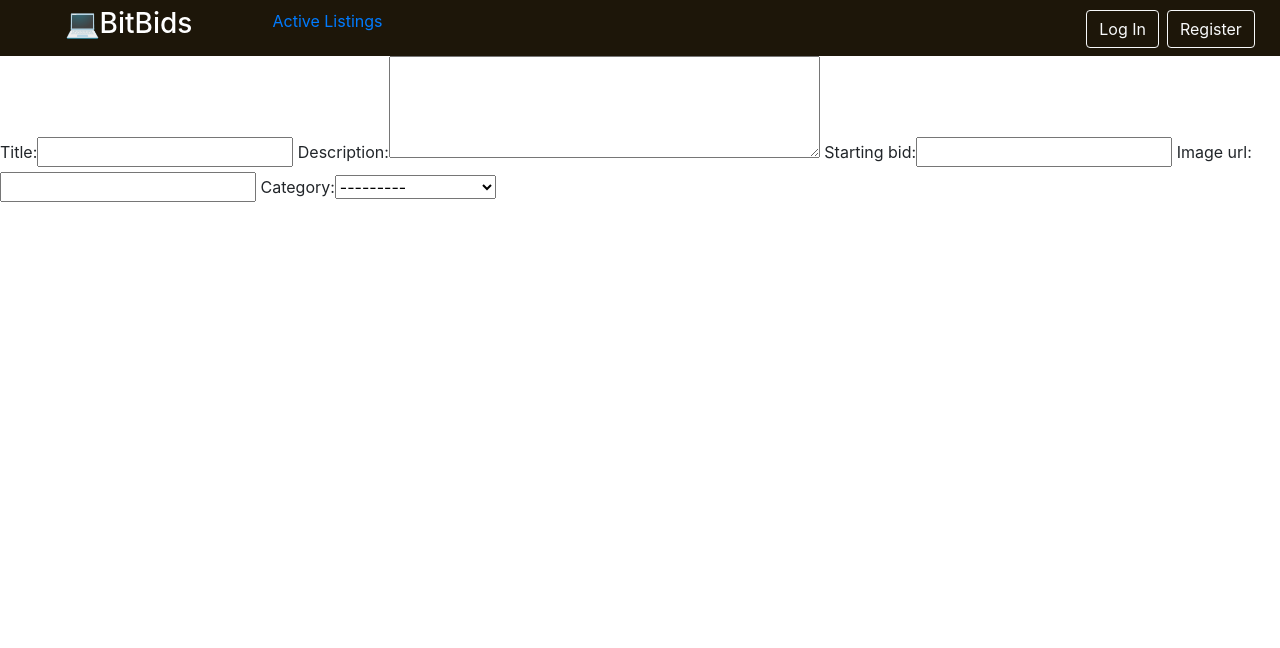
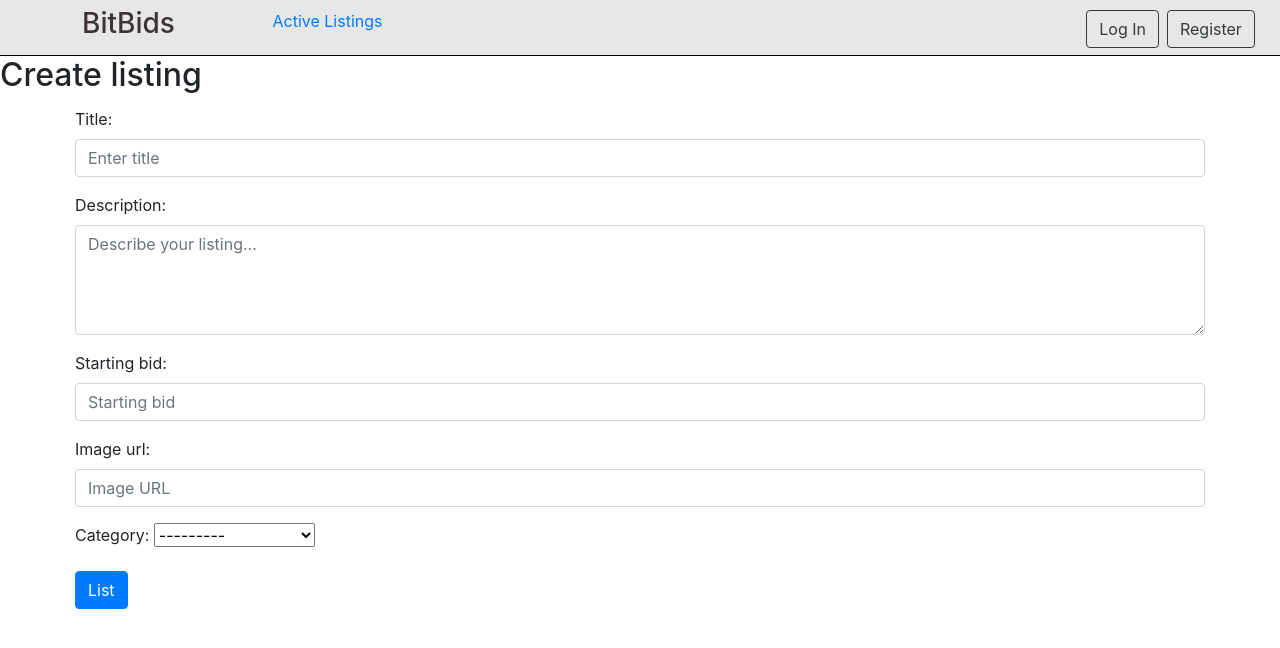
Before and after one commit to MagMc007/UpBid, a Django app: template auctions/templates/auctions/create_listing.html in a window 1280 px wide. Shown: the top 648 px of the page. Run offline with Django 3.2, Linux system fonts and the light colour scheme; the template is opened without the code that fills it: values that come from a table or form of the project are taken from there, others are empty; data comes from the database, SQL or seed files in the repository; both versions use the stored data as it was after the commit; some libraries are stand-ins or nearby versions.

Commit message:
implemented the create listing view

```diff
--- a/auctions/forms.py
+++ b/auctions/forms.py
@@ -1,5 +1,5 @@
 from django import forms
-from .models import Listings
+from .models import Listings, Category
 
 
 class ListingForm(forms.ModelForm):
@@ -7,5 +7,24 @@ class ListingForm(forms.ModelForm):
         model = Listings
         fields = ['title', 'description', 'starting_bid', 'image_url', 'category']
         widgets = {
-            'description': forms.Textarea(attrs={'rows': 4}),
+            'title': forms.TextInput(attrs={
+                "class": "form-control",
+                "placeholder": "Enter title"
+            }),
+            'description': forms.Textarea(attrs={
+                'rows': 4,
+                "class": "form-control",
+                "placeholder": "Describe your listing..."
+            }),
+            'starting_bid': forms.NumberInput(attrs={
+                "class": "form-control",
+                "placeholder": "Starting bid"
+            }),
+            'image_url': forms.URLInput(attrs={
+                "class": "form-control",
+                "placeholder": "Image URL"
+            }),
+            'category': forms.Select(attrs={
+                "class": "form-select",
+            }),
         }
--- a/auctions/models.py
+++ b/auctions/models.py
@@ -1,5 +1,6 @@
 from django.contrib.auth.models import AbstractUser
 from django.db import models
+
 
 """ Abstract user for additional user fields if i want to"""
 
@@ -12,7 +13,18 @@ class User(AbstractUser):
 
 
 class Category(models.Model):
-    category = models.CharField(max_length=100)
+    CATEGORY_CHOICES = [
+        ('electronics', 'Electronics'),
+        ('fashion', 'Fashion'),
+        ('furniture', 'Furniture'),
+        ('books', 'Books'),
+        ('kitchen', 'Kitchen'),
+        ('sports', 'Sports & Outdoors'),
+        ('toys', 'Toys & Games'),
+        ('beauty', 'Beauty & Health'),
+    ]
+
+    category = models.CharField(max_length=100, choices=CATEGORY_CHOICES)
 
     def __str__(self):
         return self.category
--- a/auctions/static/auctions/styles.css
+++ b/auctions/static/auctions/styles.css
@@ -4,10 +4,11 @@ body {
 }
 
 .nav-container {
-    background-color: rgb(29, 22, 9);
+    background-color: rgb(231, 231, 230);
     height: 7vh;
     display: flex;
     padding: 0.5px;
+    border-bottom: 1px solid black;
 }
 
 .nav-heading {
@@ -35,11 +36,15 @@ body {
 }
 
 .bi {
-    color: white;
+    color: rgb(152, 50, 50);
     font-style: normal;
 }
 
 .nav-heading h3 {
-    color: white;
+    color: rgb(60, 52, 52);
     text-align: center;
 }
+
+.listing {
+    padding: 5px;
+}
--- a/auctions/templates/auctions/create_listing.html
+++ b/auctions/templates/auctions/create_listing.html
@@ -1,5 +1,55 @@
 {% extends 'auctions/layout.html' %}
 {% block body %}
-{% csrf_token %}
-{{ form }}
+<header>
+    <h2>Create listing </h2>
+</header>
+<div class="listing container">
+    <div>
+        <form action="" method="post">
+            {% csrf_token %}
+
+            <div class="mb-3">
+                {{ form.title.label_tag }}
+                {{ form.title }}
+                {% if form.title.errors %}
+                <div class="text-danger">{{ form.title.errors }}</div>
+                {% endif %}
+            </div>
+
+            <div class="mb-3">
+                {{ form.description.label_tag }}
+                {{ form.description }}
+                {% if form.description.errors %}
+                <div class="text-danger">{{ form.description.errors }}</div>
+                {% endif %}
+            </div>
+
+            <div class="mb-3">
+                {{ form.starting_bid.label_tag }}
+                {{ form.starting_bid }}
+                {% if form.starting_bid.errors %}
+                <div class="text-danger">{{ form.starting_bid.errors }}</div>
+                {% endif %}
+            </div>
+
+            <div class="mb-3">
+                {{ form.image_url.label_tag }}
+                {{ form.image_url }}
+                {% if form.image_url.errors %}
+                <div class="text-danger">{{ form.image_url.errors }}</div>
+                {% endif %}
+            </div>
+
+            <div class="mb-3">
+                {{ form.category.label_tag }}
+                {{ form.category }} <!-- your dropdown will now appear -->
+                {% if form.category.errors %}
+                <div class="text-danger">{{ form.category.errors }}</div>
+                {% endif %}
+            </div>
+
+            <button type="submit" class="btn btn-primary">List</button>
+        </form>
+    </div>
+</div>
 {% endblock %}
--- a/auctions/templates/auctions/layout.html
+++ b/auctions/templates/auctions/layout.html
@@ -14,7 +14,7 @@
 <body>
     <div class="nav-container">
         <div class="nav-heading">
-            <h3>💻BitBids</h3>
+            <h3>BitBids</h3>
         </div>
 
         <div class="nav-links">
@@ -30,18 +30,18 @@
                     <a class="nav-link" href="">Categories</a>
                 </li>
                 <li class="nav-item">
-                    <a class="nav-link" href="">Create Listing</a>
+                    <a class="nav-link" href="{% url 'create-listing' %}">Create Listing</a>
                 </li>
                 {% endif %}
             </ul>
         </div>
         <div class="nav-usertools">
             {% if user.is_authenticated %}
-            <i class="bi bi-person-circle">{{ user.username }}</i>
+            <i class="bi bi-person-circle"> {{ user.username }}</i>
             <a href="{% url 'logout'%}" class="btn btn-danger">Log out</a>
             {% else %}
-            <a href="{% url 'login'%}" class="btn btn-outline-light">Log In</a>
-            <a href="{% url 'register'%}" class="btn btn-outline-light">Register</a>
+            <a href="{% url 'login'%}" class="btn btn-outline-dark">Log In</a>
+            <a href="{% url 'register'%}" class="btn btn-outline-dark">Register</a>
             {% endif %}
         </div>
 
--- a/auctions/urls.py
+++ b/auctions/urls.py
@@ -4,8 +4,8 @@ from . import views
 
 urlpatterns = [
     path("", views.index, name="index"),
-    path("login", views.login_view, name="login"),
-    path("logout", views.logout_view, name="logout"),
-    path("register", views.register, name="register"),
-    path("create", views.create_listing, name="create_listing")
+    path("login/", views.login_view, name="login"),
+    path("logout/", views.logout_view, name="logout"),
+    path("register/", views.register, name="register"),
+    path("create/", views.create_listing, name="create-listing")
 ]
```
Also changed, not shown: auctions/views.py (+15 -2 lines), auctions/migrations/0003_alter_category_category.py (added), db.sqlite3.
